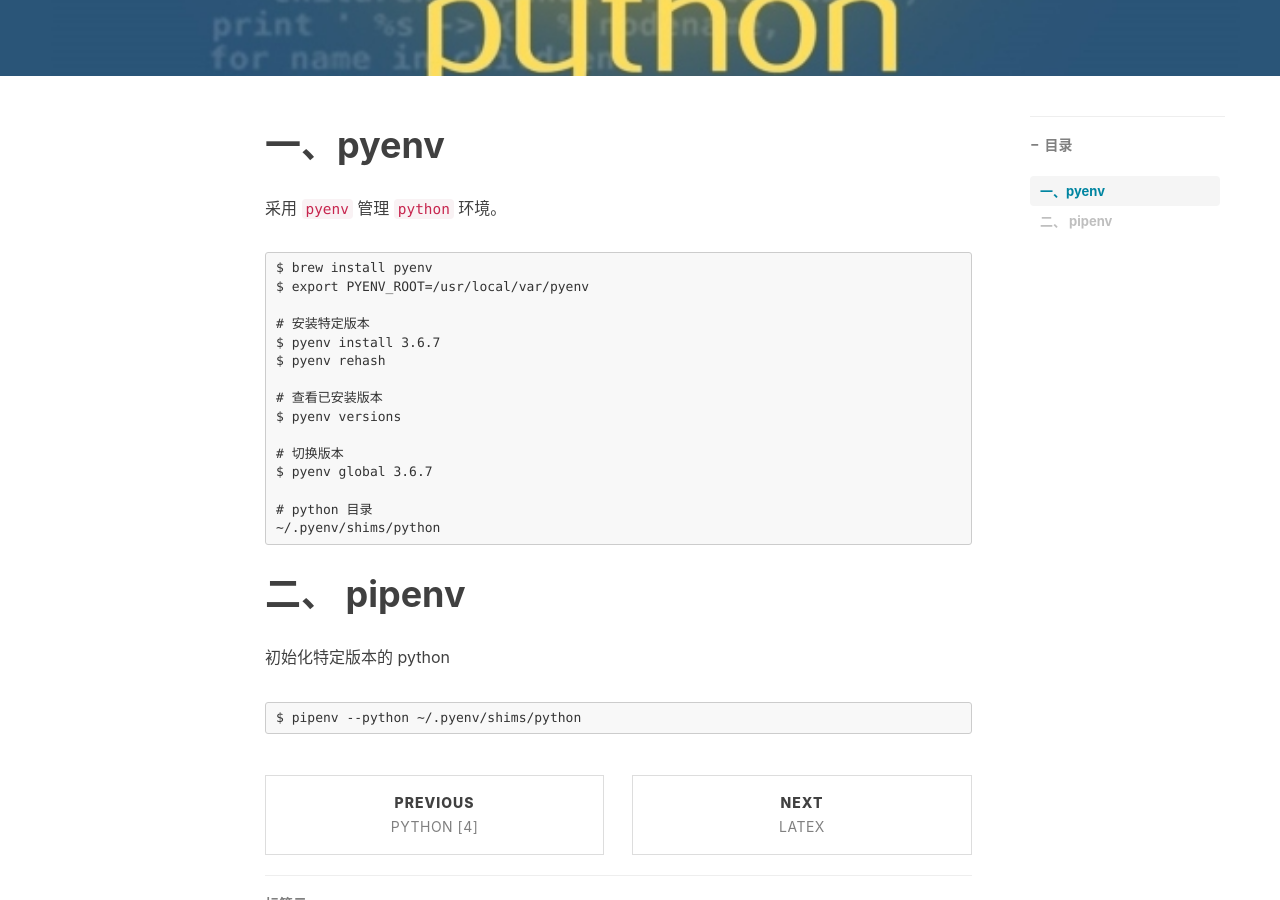
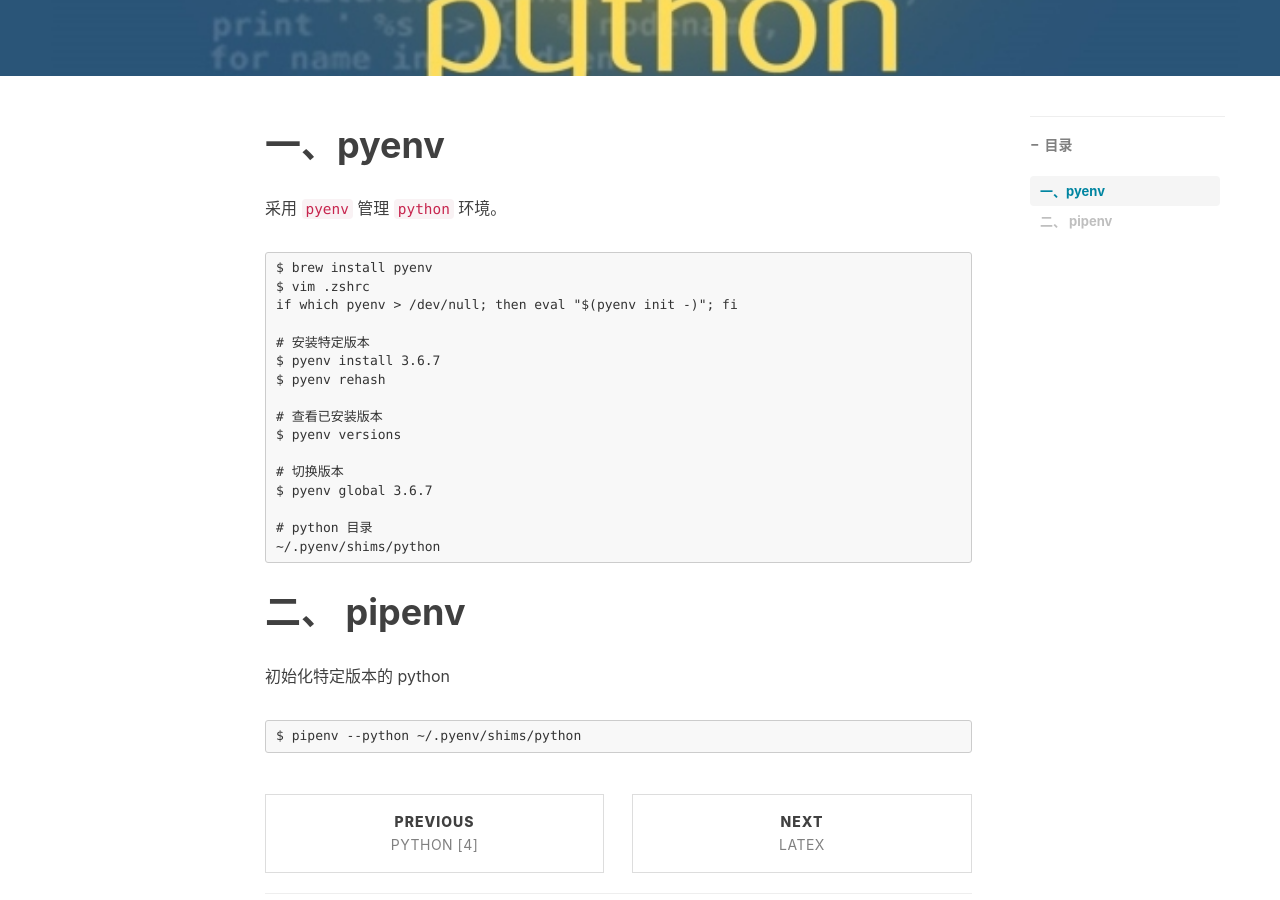
Before and after one commit to zyt312074545/zyt312074545.github.io, a Jekyll site: the page built from _posts/2018-12-19-python-5.md, in a window 1280 px wide and 900 px high, scrolled down 447 px. Built offline with Jekyll 4.4.1, drawn with Linux system fonts in a browser that asks for light colours; nearby versions of some CDN libraries; comment, search, counter and statistics services are not loaded.

Commit message:
Update 2018-12-19-python-5.md

````diff
--- a/_posts/2018-12-19-python-5.md
+++ b/_posts/2018-12-19-python-5.md
@@ -17,7 +17,8 @@ tags:
 
 ```
 $ brew install pyenv
-$ export PYENV_ROOT=/usr/local/var/pyenv
+$ vim .zshrc
+if which pyenv > /dev/null; then eval "$(pyenv init -)"; fi
 
 # 安装特定版本
 $ pyenv install 3.6.7
````
